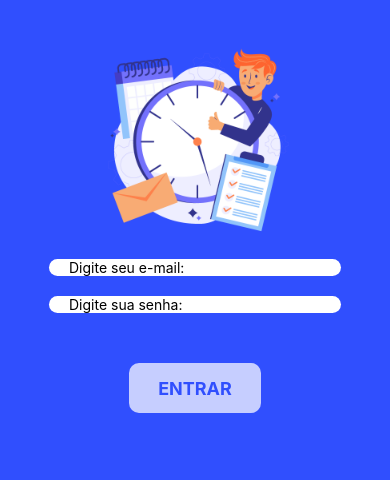
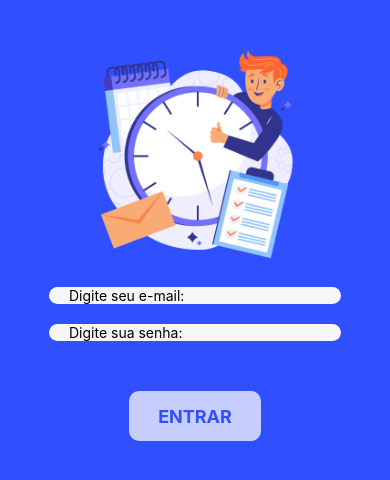
Before and after one commit to felicianobrancarto/my-day-app, a React Native app: screen /login in a window 390 px wide. Shown: the top 480 px of the page. Built offline with nearby package versions, Linux system fonts and the light colour scheme.

Commit message:
criaçao da segunda tela

```diff
--- a/App.js
+++ b/App.js
@@ -1,9 +1,15 @@
 import React from 'react';
-import Login from './src/components/login/login';
+import Login from './src/telas/Login';
+import Routes1 from './src/components/routes/Routes1';
+import { NavigationContainer } from '@react-navigation/native';
+
 
 function App() {
   return (
-      <Login />
+    <NavigationContainer>
+      <Routes1/>
+
+    </NavigationContainer>
   );
 }
 
--- a/package.json
+++ b/package.json
@@ -13,10 +13,12 @@
     "@react-navigation/bottom-tabs": "^6.2.0",
     "@react-navigation/native": "^6.0.8",
     "@react-navigation/native-stack": "^6.5.0",
+    "@react-navigation/stack": "^6.1.1",
     "react": "17.0.2",
     "react-native": "0.67.2",
     "react-native-safe-area-context": "^3.3.2",
-    "react-native-screens": "^3.11.1"
+    "react-native-screens": "^3.11.1",
+    "react-native-vector-icons": "^9.1.0"
   },
   "devDependencies": {
     "@babel/core": "7.17.2",
--- /dev/null
+++ b/src/components/routes/Routes1/index.js
@@ -0,0 +1,18 @@
+import React from 'react';
+import { createNativeStackNavigator } from '@react-navigation/native-stack';
+import Login from '../../../telas/Login';
+import Main from '../../../telas/Main';
+
+const Stack = createNativeStackNavigator();
+
+
+function Routes1() {
+return (
+<Stack.Navigator>
+<Stack.Screen options= {{headerShown: false}} name="login" component={Login} />
+<Stack.Screen options= {{headerShown: false}} name="Main" component={Main} />
+</Stack.Navigator>
+);
+}
+
+export default Routes1;
--- /dev/null
+++ b/src/components/routes/Routestab/index.js
@@ -0,0 +1,26 @@
+import React from "react";
+import { createBottomTabNavigator } from '@react-navigation/bottom-tabs';
+import Tela2 from "../../../telas/Tela2";
+import Tela3 from "../../../telas/tela3";
+import Tela4 from "../../../telas/tela4";
+import Icone from "react-native-vector-icons/Entypo"
+
+const Tab = createBottomTabNavigator();
+
+function Routestab() {
+return (
+<Tab.Navigator>
+<Tab.Screen options={{
+    tabBarIcon: () => <Icone name="home" color={'#304FFE'} size={24} />
+}} name="tela2" component={Tela2} />
+<Tab.Screen options={{
+    tabBarIcon: () => <Icone name="circle-with-plus" color={'#304FFE'} size={30} />
+}} name="tela3" component={Tela3} />
+<Tab.Screen options={{
+    tabBarIcon: () => <Icone name="menu" color={'#304FFE'} size={24} />
+}} name="tela4" component={Tela4} />
+</Tab.Navigator>
+);
+}
+
+export default Routestab;
--- a/src/components/login/login.js
+++ b/src/telas/Login/index.js
@@ -1,21 +1,22 @@
 import React from 'react';
 import {View, StyleSheet, Image, Dimensions, TextInput, TouchableOpacity, Text } from 'react-native';
+import tela2 from '../Tela2';
 
 const width = Dimensions.get('screen').width;
 
-function Login() {
+function Login({navigation}) {
     return <>
 
       <View style= {styles.principal}>
 
 <View style={styles.sectionContainer}>
 
-        <Image style={styles.Image} resizeMode='contain' source={require('../../components/login.png')} />
+        <Image style={styles.Image} resizeMode='contain' source={require('../../components/assets/login.png')} />
 
         <TextInput style={styles.TextInput} placeholder='Digite seu e-mail: '></TextInput>
         <TextInput style={styles.TextInput} placeholder='Digite sua senha: '></TextInput>
 
-        <TouchableOpacity style={styles.botao} onPress={() => {}}>
+        <TouchableOpacity style={styles.botao} onPress={() => navigation.navigate("Main")}>
           <Text style={styles.textobotao}>ENTRAR</Text>
         </TouchableOpacity>
 
@@ -36,15 +37,15 @@ function Login() {
       paddingVertical: '10%'
     },
     Image: {
-      width: '50%',
-      height: '50%',
+      width: 228,
+      height: 228,
       resizeMode: 'center',
       paddingHorizontal: '50%',
       paddingVertical: 100
 
     },
     TextInput:{
-      backgroundColor: 'white',
+      backgroundColor: '#F6F6F6',
       marginHorizontal: 10,
       marginTop: 20,
       paddingHorizontal: 20,
--- /dev/null
+++ b/src/telas/Main/index.js
@@ -0,0 +1,7 @@
+import React from "react";
+import Routestab from "../../components/routes/Routestab";
+
+
+export default function Main() {
+    return <Routestab />
+}
--- /dev/null
+++ b/src/telas/Tela2/index.js
@@ -0,0 +1,15 @@
+import React from 'react';
+import {View, Text} from 'react-native';
+
+function Tela2 (){
+    return<>
+    <View>
+
+        <Text>
+        estou na tela2, Você ainda não tem nenhum registro diário. Para começar, toque no ícone de adicionar na tela.
+        </Text>
+    </View>
+    </>
+}
+
+export default Tela2;
--- /dev/null
+++ b/src/telas/tela3/index.js
@@ -0,0 +1,15 @@
+import React from 'react';
+import {View, Text} from 'react-native';
+
+function Tela2 () {
+    return<>
+    <View>
+
+        <Text>
+        Estou na tela3, Você ainda não tem nenhum registro diário. Para começar, toque no ícone de adicionar na tela.
+        </Text>
+    </View>
+    </>
+}
+
+export default Tela2;
--- /dev/null
+++ b/src/telas/tela4/index.js
@@ -0,0 +1,15 @@
+import React from 'react';
+import {View, Text} from 'react-native';
+
+function Tela2 () {
+    return<>
+    <View>
+
+        <Text>
+        Estou na tela 4, Você ainda não tem nenhum registro diário. Para começar, toque no ícone de adicionar na tela.
+        </Text>
+    </View>
+    </>
+}
+
+export default Tela2;
```
Also changed, not shown: src/components/assets/login.png (renamed from src/components/login.png), 2 other files (tests, documents, lock files or other folders).
